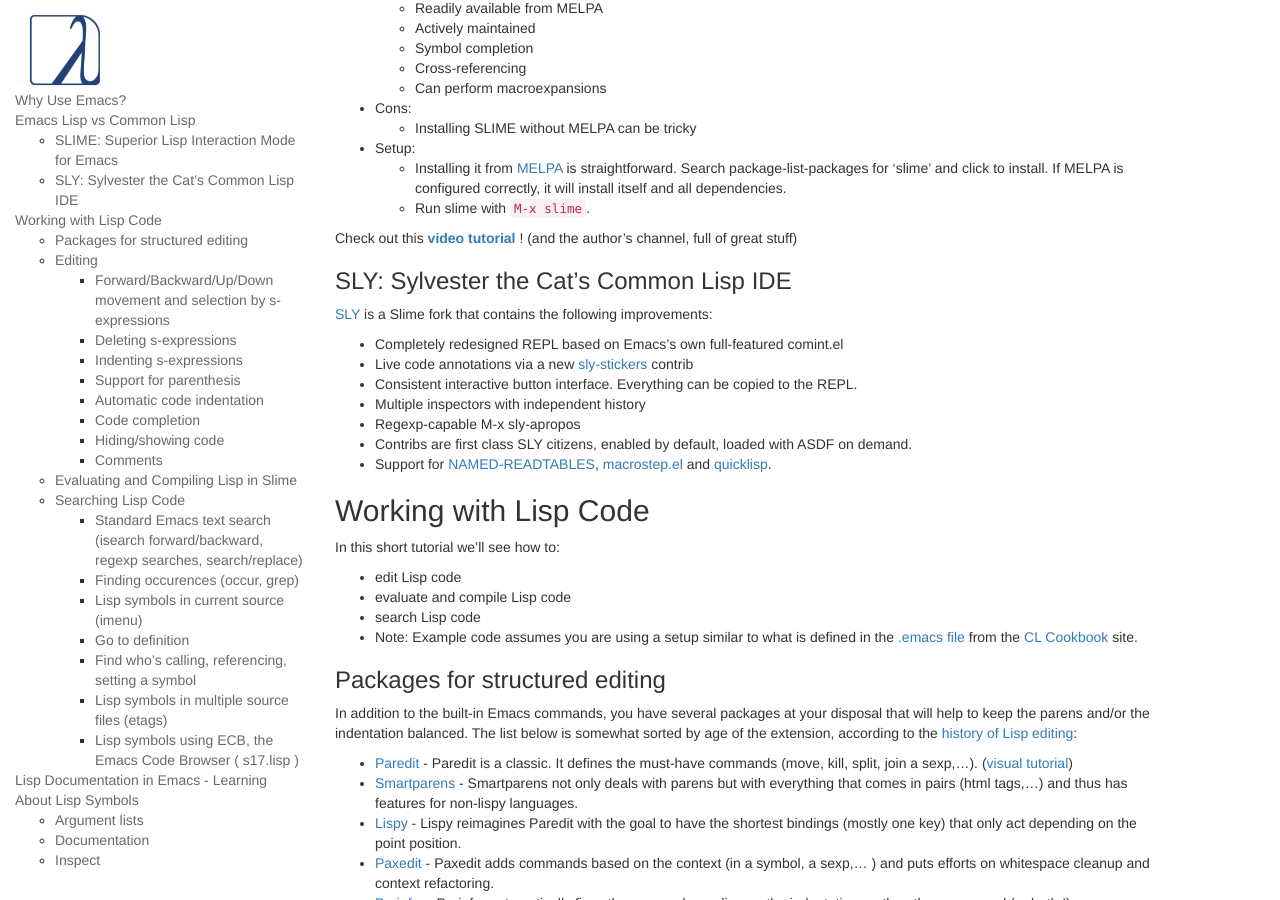
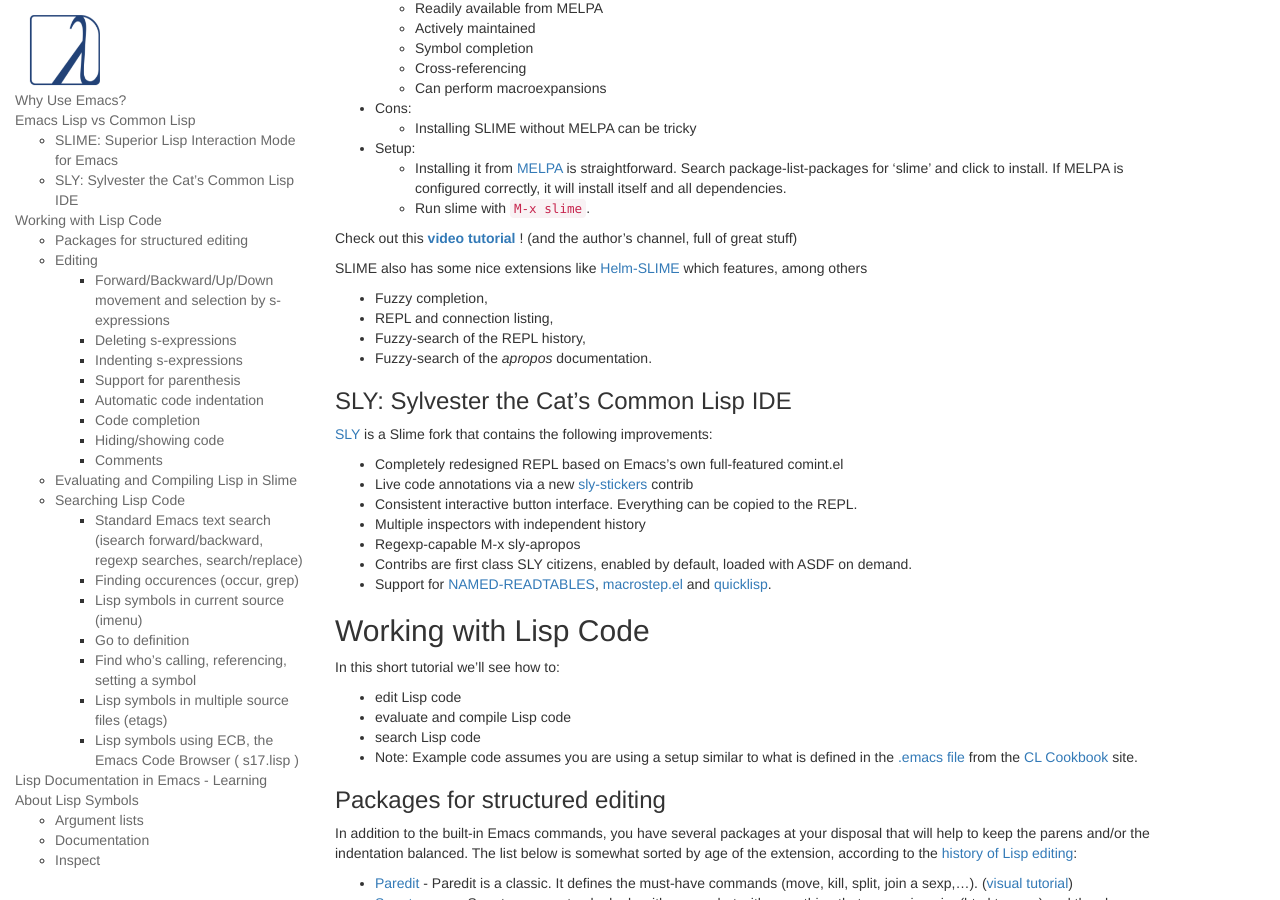
Before and after one commit to LispCookbook/cl-cookbook, a Jekyll site: the page built from emacs-ide.md, in a window 1280 px wide and 900 px high, scrolled down 1014 px. Built offline with Jekyll 4.4.1, drawn with Linux system fonts in a browser that asks for light colours.

Commit message:
emacs-ide: Mention the awesome Helm-SLIME.

```diff
--- a/emacs-ide.md
+++ b/emacs-ide.md
@@ -74,6 +74,14 @@
     *   Run slime with `M-x slime`.
 
 Check out this **[video tutorial](https://www.youtube.com/watch?v=sBcPNr1CKKw)** ! (and the author's channel, full of great stuff)
+
+SLIME also has some nice extensions like
+[Helm-SLIME](https://github.com/emacs-helm/helm-slime) which features, among
+others
+- Fuzzy completion,
+- REPL and connection listing,
+- Fuzzy-search of the REPL history,
+- Fuzzy-search of the _apropos_ documentation.
 
 
 ### SLY: Sylvester the Cat's Common Lisp IDE
```
